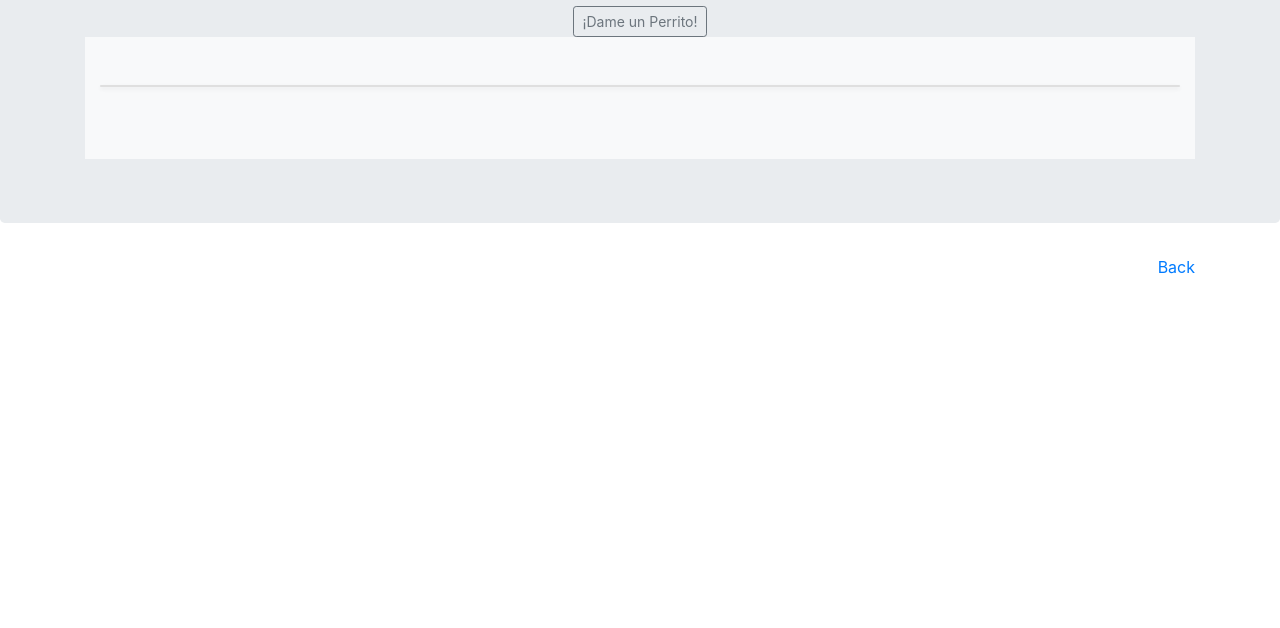
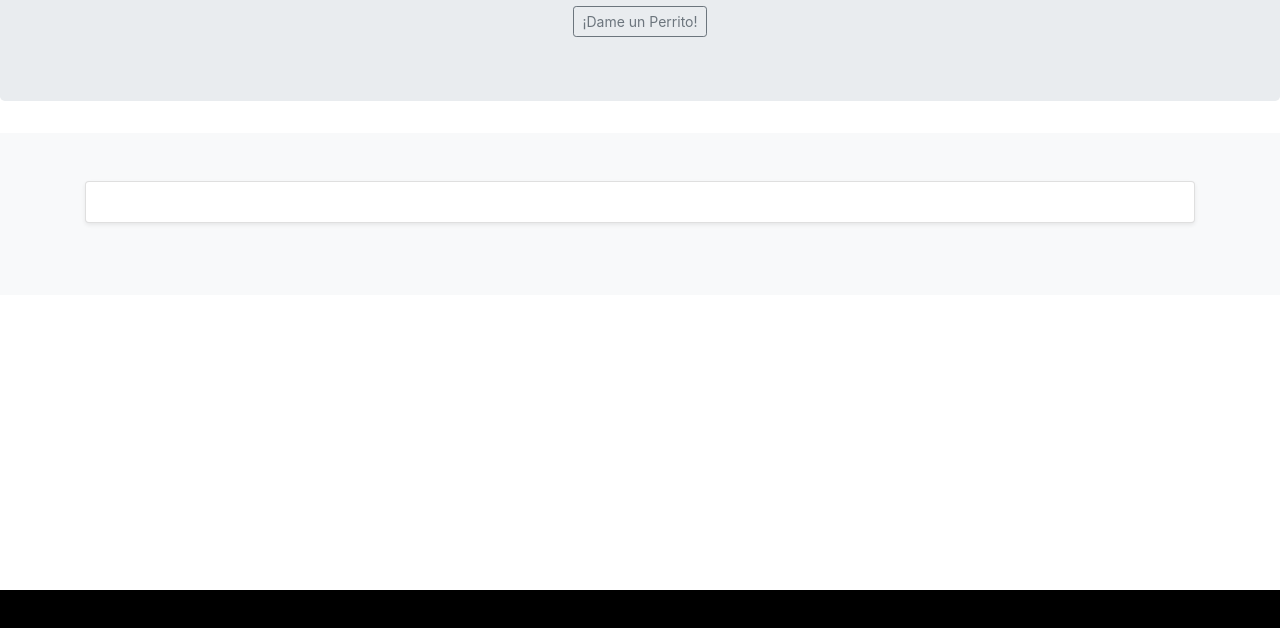
Before and after one commit to s0c25/perritos, a plain HTML site: page index.html in a window 1280 px wide. Shown: the part 170-798 px from the top of the page. Drawn offline with nearby package versions, Linux system fonts and the light colour scheme.

Commit message:
Update index.html

```diff
--- a/index.html
+++ b/index.html
@@ -1,29 +1,47 @@
 <!DOCTYPE html>
 <!-- saved from url=(0049)https://getbootstrap.com/docs/4.1/examples/album/ -->
-<html lang="en" data-lt-installed="true" class="no-touch"><link type="text/css" rel="stylesheet" id="dark-mode-general-link"><link type="text/css" rel="stylesheet" id="dark-mode-custom-link"><style type="text/css" id="dark-mode-custom-style"></style><head><meta http-equiv="Content-Type" content="text/html; charset=UTF-8">
-
+<html lang="en" data-lt-installed="true" class="no-touch">
+   <link type="text/css" rel="stylesheet" id="dark-mode-general-link">
+   <link type="text/css" rel="stylesheet" id="dark-mode-custom-link">
+   <style type="text/css" id="dark-mode-custom-style"></style>
+   <head>
+      <meta http-equiv="Content-Type" content="text/html; charset=UTF-8">
       <meta name="viewport" content="width=device-width, initial-scale=1, shrink-to-fit=no">
       <meta name="description" content="">
       <meta name="author" content="">
-    <link rel="icon" href="perro1.ico">
-
+      <link rel="icon" href="https://getbootstrap.com/docs/4.1/assets/img/favicons/favicon.ico">
       <title>Fotos de perritos | Ve a los perros mas extraños y graciosos</title>
-
-    <link rel="canonical" href="https://getbootstrap.com/docs/4.1/examples/album/">
       <link rel="stylesheet" href="https://stackpath.bootstrapcdn.com/font-awesome/4.7.0/css/font-awesome.min.css" integrity="sha384-wvfXpqpZZVQGK6TAh5PVlGOfQNHSoD2xbE+QkPxCAFlNEevoEH3Sl0sibVcOQVnN" crossorigin="anonymous">
       <!-- Bootstrap core CSS -->
-<link rel="stylesheet" href="https://stackpath.bootstrapcdn.com/bootstrap/4.3.1/css/bootstrap.min.css" integrity="sha384-ggOyR0iXCbMQv3Xipma34MD+dH/1fQ784/j6cY/iJTQUOhcWr7x9JvoRxT2MZw1T" crossorigin="anonymous">
-
+      <link href="/bootstrap.min.css" rel="stylesheet">
       <!-- Custom styles for this template -->
-
-  <script src="chrome-extension://mooikfkahbdckldjjndioackbalphokd/assets/prompt.js"></script><style type="text/css">/*
+      <link href="album.css" rel="stylesheet">
+      <script src="/prompt.js"></script>
+      <style type="text/css">
+         /*
          * contextMenu.js v 1.4.0
          * Author: Sudhanshu Yadav
          * s-yadav.github.com
          * Copyright (c) 2013 Sudhanshu Yadav.
          * Dual licensed under the MIT and GPL licenses
          **/
-
+         html {
+         min-height: 100%;
+         position: relative;
+         }
+         body {
+         margin: 0;
+         margin-bottom: 40px;
+         }
+         .panel-footer.panel-custom {
+         background: black;
+         color: white;
+         position: absolute;
+         bottom: 0;
+         width: 100%;
+         height: 40px;
+         color: white;
+         }
          .iw-contextMenu {
          box-shadow: 0px 2px 3px rgba(0, 0, 0, 0.10) !important;
          border: 1px solid #c8c7cc !important;
@@ -33,13 +51,11 @@
          max-width: 300px !important;
          width: auto !important;
          }
-
          .dark-mode .iw-contextMenu,
          .TnITTtw-dark-mode.iw-contextMenu,
          .TnITTtw-dark-mode .iw-contextMenu {
          border-color: #747473 !important;
          }
-
          .iw-cm-menu {
          background: #fff !important;
          color: #000 !important;
@@ -47,17 +63,14 @@
          padding: 0px !important;
          overflow: visible !important;
          }
-
          .dark-mode .iw-cm-menu,
          .TnITTtw-dark-mode.iw-cm-menu,
          .TnITTtw-dark-mode .iw-cm-menu {
          background: #525251 !important;
          color: #FFF !important;
          }
-
          .iw-curMenu {
          }
-
          .iw-cm-menu li {
          font-family: -apple-system, BlinkMacSystemFont, "Helvetica Neue", Helvetica, Arial, Ubuntu, sans-serif !important;
          list-style: none !important;
@@ -73,22 +86,18 @@
          border-radius: 0 !important;
          display: block !important;
          }
-
          .dark-mode .iw-cm-menu li, .TnITTtw-dark-mode .iw-cm-menu li {
          border-bottom-color: #747473 !important;
          }
-
          .iw-cm-menu li:first-child {
          border-top-left-radius: 11px !important;
          border-top-right-radius: 11px !important;
          }
-
          .iw-cm-menu li:last-child {
          border-bottom-left-radius: 11px !important;
          border-bottom-right-radius: 11px !important;
          border-bottom: none !important;
          }
-
          .iw-mOverlay {
          position: absolute !important;
          width: 100% !important;
@@ -98,20 +107,16 @@
          background: #FFF !important;
          opacity: .5 !important;
          }
-
          .iw-contextMenu li.iw-mDisable {
          opacity: 0.3 !important;
          cursor: default !important;
          }
-
          .iw-mSelected {
          background-color: #F6F6F6 !important;
          }
-
          .dark-mode .iw-mSelected, .TnITTtw-dark-mode .iw-mSelected {
          background-color: #676766 !important;
          }
-
          .iw-cm-arrow-right {
          width: 0 !important;
          height: 0 !important;
@@ -123,15 +128,14 @@
          top: 50% !important;
          margin-top: -5px !important;
          }
-
          .dark-mode .iw-cm-arrow-right, .TnITTtw-dark-mode .iw-cm-arrow-right {
          border-left-color: #FFF !important;
          }
-
          .iw-mSelected > .iw-cm-arrow-right {
          }
-
-/*context menu css end */</style><style type="text/css">@-webkit-keyframes load4 {
+         /*context menu css end */
+      </style>
+      <style type="text/css">@-webkit-keyframes load4 {
          0%,
          100% {
          box-shadow: 0 -3em 0 0.2em, 2em -2em 0 0em, 3em 0 0 -1em, 2em 2em 0 -1em, 0 3em 0 -1em, -2em 2em 0 -1em, -3em 0 0 -1em, -2em -2em 0 0;
@@ -158,7 +162,6 @@
          box-shadow: 0em -3em 0 0, 2em -2em 0 -1em, 3em 0 0 -1em, 2em 2em 0 -1em, 0 3em 0 -1em, -2em 2em 0 0, -3em 0em 0 0, -2em -2em 0 0.2em;
          }
          }
-
          @keyframes load4 {
          0%,
          100% {
@@ -185,11 +188,11 @@
          87.5% {
          box-shadow: 0em -3em 0 0, 2em -2em 0 -1em, 3em 0 0 -1em, 2em 2em 0 -1em, 0 3em 0 -1em, -2em 2em 0 0, -3em 0em 0 0, -2em -2em 0 0.2em;
          }
-}</style><style type="text/css">/* This is not a zero-length file! */</style></head>
-
-
+         }
+      </style>
+      <style type="text/css">/* This is not a zero-length file! */</style>
+   </head>
    <body>
-
       <header>
          <div class="bg-dark collapse" id="navbarHeader" style="">
             <div class="container">
@@ -203,7 +206,10 @@
                      <ul class="list-unstyled">
                         <li><a href="https://twitter.com/wuasimodo" target="_blank" class="text-white">Sigueme en Twitter <i class="fa fa-twitter-square"></i></a></li>
                         <li><a href="https://instagram.com/wuasimodo" target="_blank" class="text-white">Sigueme en Intagram <i class="fa fa-instagram"></i></a></li>
-				<li><a href="https://dog.ceo/">Api libre de perritos </li>
+                        <li>
+                           <a href="https://dog.ceo/">
+                              Api libre de perritos
+                        </li>
                         <li>Soluciones TI<a href="https://devisapp.com.ve"> </li>
                      </ul>
                   </div>
@@ -222,51 +228,36 @@
          </div>
          </div>
       </header>
-
       <main role="main">
-
          <section class="jumbotron text-center">
             <div class="container">
                <h1 class="jumbotron-heading">Foto de Perritos Random</h1>
-          <div class="align-items-center">
                <div class="btn-group ">
                   <button type="button" class="btn btn-sm btn-outline-secondary" onclick="traer()">¡Dame un Perrito!</button>
-                    <!--   <button type="button" class="btn btn-sm btn-outline-secondary">Edit</button> -->
-
-
                </div>
+            </div>
+         </section>
          <div class="album py-5 bg-light">
             <div class="container">
-
                <div class="row" >
                   <div class="col-md-12">
                      <div class="card mb-4 shadow-sm align-items-center" id="contenido">
-
-              </div>
-            </div>
-
+                        <div class="card-body">
                         </div>
                      </div>
                   </div>
                </div>
             </div>
-      </section>
-
-      <footer class="text-muted">
-      <div class="container">
-        <p class="float-right">
-          <a href="">Back</a>
-        </p>
-
+         </div>
+         </div>
+      </main>
+      <footer class="text-muted panel-footer panel-custom absolute">
+         <div class="container ">
          </div>
       </footer>
-    </main>
-
-
       <script src="https://code.jquery.com/jquery-3.3.1.slim.min.js" integrity="sha384-q8i/X+965DzO0rT7abK41JStQIAqVgRVzpbzo5smXKp4YfRvH+8abtTE1Pi6jizo" crossorigin="anonymous"></script>
       <script src="https://cdnjs.cloudflare.com/ajax/libs/popper.js/1.14.3/umd/popper.min.js" integrity="sha384-ZMP7rVo3mIykV+2+9J3UJ46jBk0WLaUAdn689aCwoqbBJiSnjAK/l8WvCWPIPm49" crossorigin="anonymous"></script>
       <script src="https://stackpath.bootstrapcdn.com/bootstrap/4.1.3/js/bootstrap.min.js" integrity="sha384-ChfqqxuZUCnJSK3+MXmPNIyE6ZbWh2IMqE241rYiqJxyMiZ6OW/JmZQ5stwEULTy" crossorigin="anonymous"></script>
-
       <script>
          var contenido=document.querySelector('#contenido')
          function traer() {
@@ -284,9 +275,11 @@
 
          }
       </script>
-<svg xmlns="http://www.w3.org/2000/svg" width="348" height="225" viewBox="0 0 348 225" preserveAspectRatio="none" style="display: none; visibility: hidden; position: absolute; top: -100%; left: -100%;"><defs><style type="text/css"></style></defs><text x="0" y="17" style="font-weight:bold;font-size:17pt;font-family:Arial, Helvetica, Open Sans, sans-serif">Thumbnail</text></svg>
-
-
+      <svg xmlns="http://www.w3.org/2000/svg" width="348" height="225" viewBox="0 0 348 225" preserveAspectRatio="none" style="display: none; visibility: hidden; position: absolute; top: -100%; left: -100%;">
+         <defs>
+            <style type="text/css"></style>
+         </defs>
+         <text x="0" y="17" style="font-weight:bold;font-size:17pt;font-family:Arial, Helvetica, Open Sans, sans-serif">Thumbnail</text>
+      </svg>
    </body>
-
 </html>
```
Lines whose indentation alone changed are shown as unchanged.
